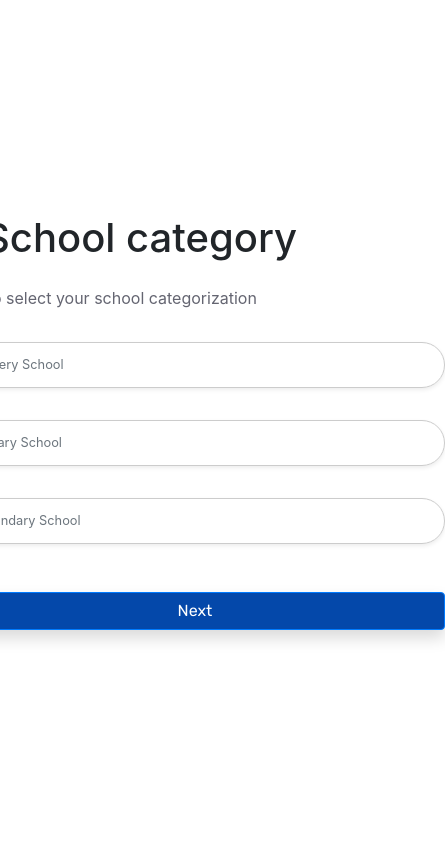
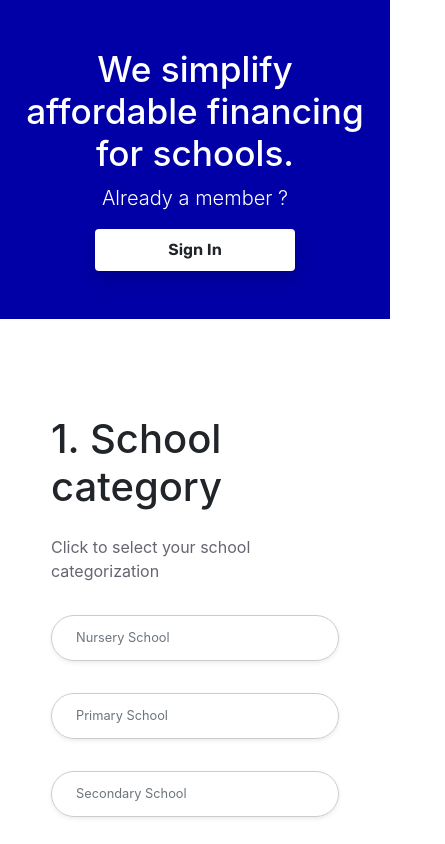
Before and after one commit to nebsochi/school, a Next.js app: page /signup in a window 390 px wide. Shown: the top 844 px of the page, 445 px wide, since content can reach past the window. Built offline with nearby package versions, Linux system fonts and the light colour scheme.

Commit message:
fix responsive

```diff
--- a/components/ImgContainer.js
+++ b/components/ImgContainer.js
@@ -9,7 +9,7 @@ function ImgContainer() {
       className="position-relative d-flex align-items-center justify-content-center"
       style={{ height: "100%" }}
     >
-      <div className="px-2 px-lg-5">
+      <div className="px-2 px-lg-5 py-5 py-md-0">
         <h1 className="title title--big text-white text-center">
           We simplify affordable financing for schools.
         </h1>
@@ -36,7 +36,7 @@ function ImgContainer() {
           </div>
         ) : (
           <>
-            <p className="lead text-white text-center mt-5">
+            <p className="lead text-white text-center mt-md-5">
               Already a member ?
             </p>
 
--- a/components/Populations.js
+++ b/components/Populations.js
@@ -17,7 +17,11 @@ function Populations() {
   const [disabled, setDisabled] = useState(true);
 
   const setPop = (e) => {
-    setPopulation(e.target);
+    setPopulation(e.target.value);
+    actions.setData((prev) => ({
+      ...prev,
+      education_level: 1 + values.findIndex((item) => item === e.target.value),
+    }));
     setDisabled(false);
   };
 
@@ -55,7 +59,7 @@ function Populations() {
         initial="hidden"
         animate="visible"
         variants={content}
-        style={{ maxWidth: "500px" }}
+        style={{ maxWidth: "80%" }}
       >
         <BackBtn handleBackNav={handleBackNav} />
         <h1 className="mb-4">2. Pupils Population</h1>
@@ -65,7 +69,7 @@ function Populations() {
             <RadioList
               key={i}
               population={population}
-              setPop={setPop(e)}
+              setPop={(e) => setPop(e)}
               value={value}
               name={"population"}
             />
--- a/components/School.js
+++ b/components/School.js
@@ -61,7 +61,7 @@ function School() {
         initial="hidden"
         animate="visible"
         variants={content}
-        style={{ maxWidth: "500px" }}
+        className="position-relative check-container"
       >
         <h1 className="mb-4">1. School category</h1>
         <p>Click to select your school categorization</p>
--- a/pages/signup.js
+++ b/pages/signup.js
@@ -30,10 +30,7 @@ export default function Home() {
 
         <main className="container-fluid">
           <div className="row align-items-stretch">
-            <div
-              className="col-md-6 d-flex align-items-center justify-content-center p-0"
-              style={{ minHeight: "100vh" }}
-            >
+            <div className="col-md-6 signup-screen order-2 order-md-0 d-flex align-items-center justify-content-center">
               <School />
               <Populations />
               <ContactDetails />
@@ -41,7 +38,7 @@ export default function Home() {
               <SignUpForm />
             </div>
             <div
-              className="col-md-6 position-relative p-0"
+              className="col-md-6 order-0 order-md-2 position-relative p-0"
               style={{
                 backgroundImage: `url(/bg.png)`,
                 backgroundSize: "cover",
--- a/styles/CheckList.module.css
+++ b/styles/CheckList.module.css
@@ -1,5 +1,5 @@
 .CheckList {
-  width: 500px;
+  width: 100%;
   height: 46px;
   display: flex;
   justify-content: space-between;
--- a/styles/globals.css
+++ b/styles/globals.css
@@ -304,3 +304,21 @@ button.bg-light:hover {
 #c-swiper .swiper-container {
   padding-left: 1.5rem;
 }
+
+.check-container {
+  width: 80%;
+}
+
+.signup-screen {
+  min-height: auto;
+  padding-top: 6rem;
+  padding-bottom: 2rem;
+}
+
+@media (min-width: 768px) {
+  .signup-screen {
+    min-height: 100vh;
+    padding-top: 0rem;
+    padding-bottom: 0;
+  }
+}
```
